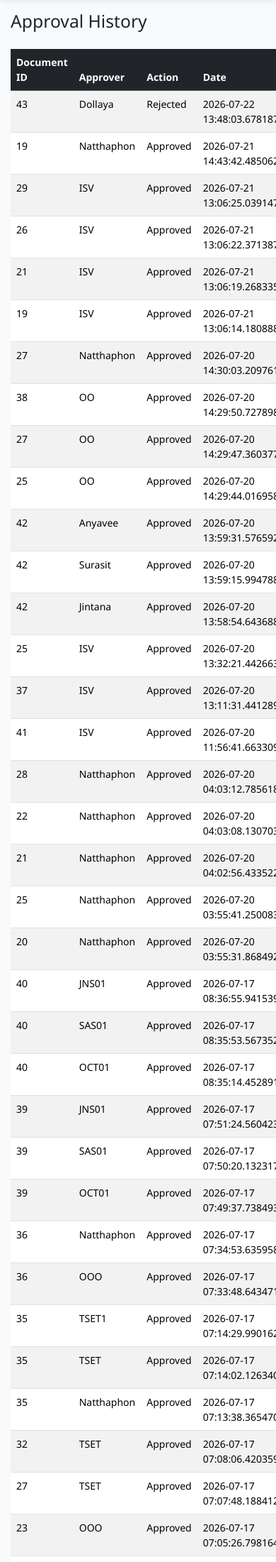
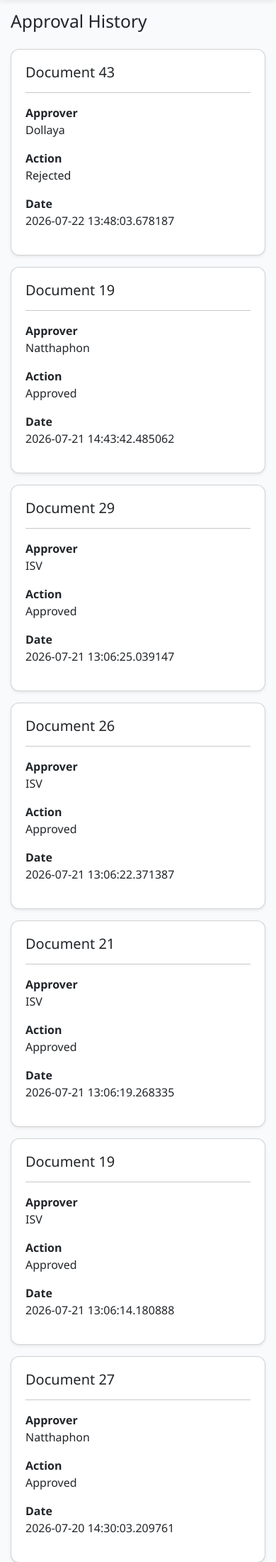
Before and after one commit to natthaphon47tle/document-approval-system, a Flask app: page /history in a window 390 px wide. Shown: the part 68-2269 px from the top of the page at 71% size. Run offline with Flask 3, Linux system fonts and the light colour scheme; a user stored in the database is signed in; data comes from the database, SQL or seed files in the repository.

Commit message:
Make system responsive for mobile

```diff
--- a/templates/documents/history.html
+++ b/templates/documents/history.html
@@ -3,6 +3,8 @@
 {% block content %}
 
 <h2 class="mb-4">Approval History</h2>
+
+<div class="table-responsive d-none d-lg-block">
 
 <table class="table table-striped">
 
@@ -39,4 +41,56 @@
 
 </table>
 
+</div>
+
+<div class="d-block d-lg-none">
+
+{% for h in histories %}
+
+<div class="card shadow-sm mb-3">
+
+<div class="card-body">
+
+<h5>
+
+Document
+
+{{ h.document_id }}
+
+</h5>
+
+<hr>
+
+<p>
+
+<strong>Approver</strong><br>
+
+{{ h.approver }}
+
+</p>
+
+<p>
+
+<strong>Action</strong><br>
+
+{{ h.action }}
+
+</p>
+
+<p>
+
+<strong>Date</strong><br>
+
+{{ h.approved_at }}
+
+</p>
+
+</div>
+
+</div>
+
+{% endfor %}
+
+</div>
+
 {% endblock %}
```
Also changed, not shown: templates/documents/list.html (+6 -4 lines), templates/documents/waiting.html (+72 -0 lines).
